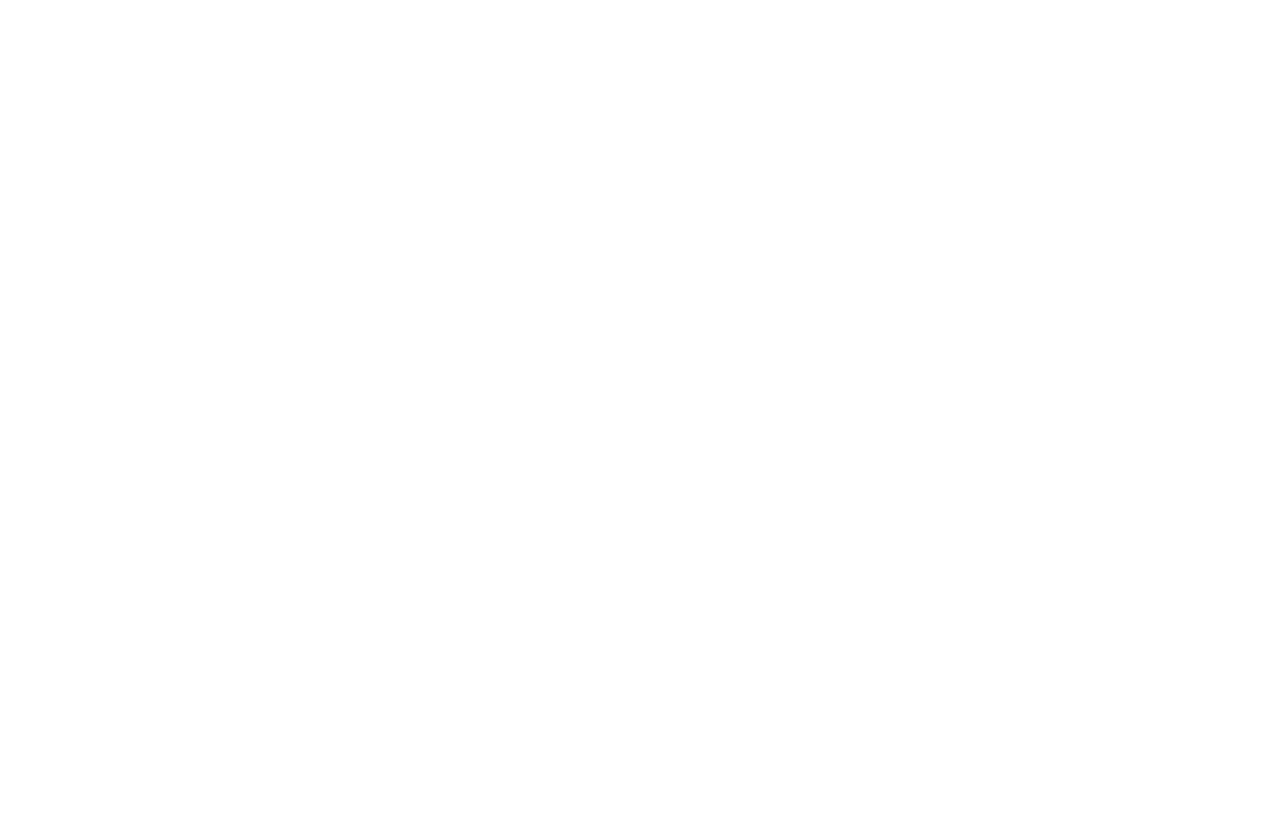
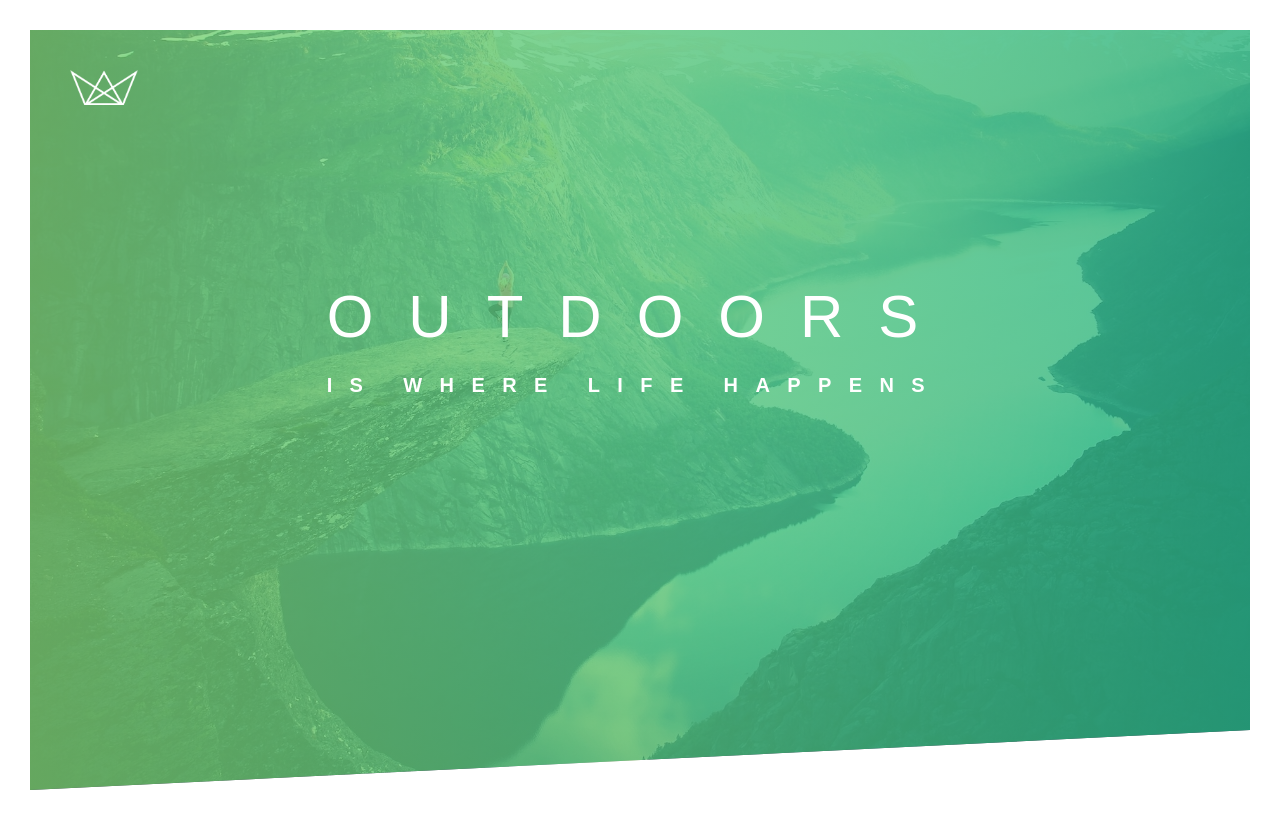
Before and after one commit to zep1994/SCSS_Project_2022, a plain HTML site: page Natours/starter/index.html in a window 1280 px wide. Drawn offline with Linux system fonts and the light colour scheme; files that its build step writes are made by us from their sources.

Commit message:
add header

```diff
--- a/Natours/starter/css/style.css
+++ b/Natours/starter/css/style.css
@@ -6,3 +6,64 @@ Medium green: #55c57a
 Dark green: #28b485
 
 */
+
+* {
+    margin: 0;
+    padding: 0;
+    box-sizing: border-box;
+}
+
+body {
+    font-family: sans-serif;
+    font-weight: 400;
+    font-size: 16px;
+    line-height: 1.7;
+    color: #777;
+    padding: 30px;
+}
+
+.header {
+    height: 95vh;
+    background-image: linear-gradient(to right, #7ed56fc2, #28b485cc), url(../img/hero.jpg);
+    background-size: cover;
+    background-position: top;
+    position: relative;
+
+    clip-path: polygon(0 0, 100% 0, 100% 700px, 0 100%);
+}
+
+.logo-box {
+    position: absolute;
+    top: 40px;
+    left: 40px;
+}
+
+.logo {
+    height: 35px;
+}
+
+.text-box {
+    position: absolute;
+    top: 40%;
+    left: 50%;
+    transform: translate( -50%, -50%);
+}
+
+.heading-primary {
+    color: #fff;
+    text-transform: uppercase;
+}
+
+.heading-primary-main {
+    display: block;
+    font-size: 60px;
+    font-weight: 400;
+    letter-spacing: 35px;
+}
+
+.heading-primary-sub {
+    display: block;
+    font-size: 20px;
+    font-weight: 700;
+    letter-spacing: 17.4px;
+}
--- a/Natours/starter/index.html
+++ b/Natours/starter/index.html
@@ -14,6 +14,20 @@
     </head>
     <body>
 
+        <header class="header">
+            <div class="logo-box">
+                <img src="./img/logo-white.png" alt="logo" class="logo">
+            </div>
+
+            <div class="text-box">
+                <h1 class="heading-primary">
+                    <span class="heading-primary-main">Outdoors</span>
+                    <span class="heading-primary-sub">Is Where life happens</span>
+                </h1>
+            </div>
+
+
+        </header>
 
     </body>
 </html>
```
